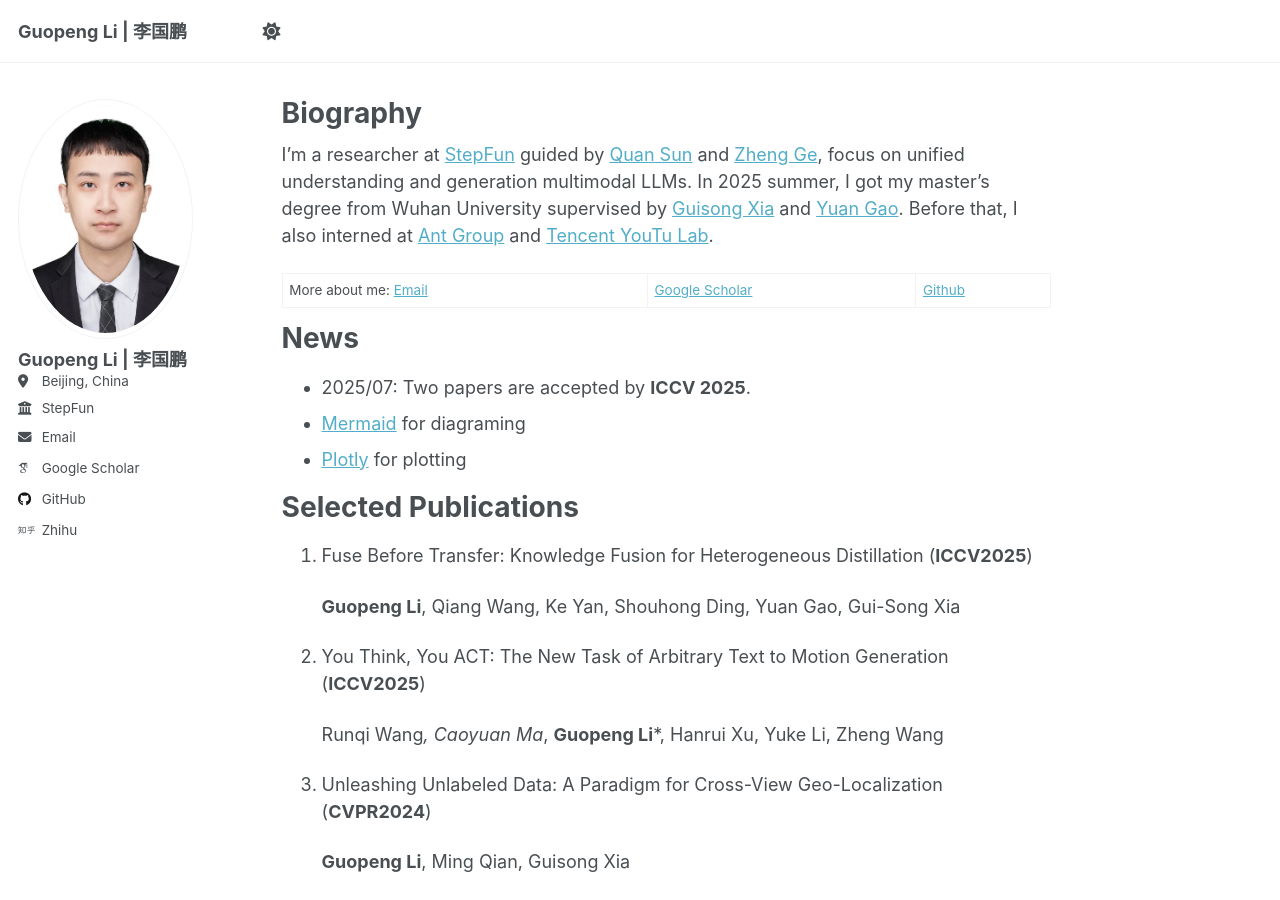
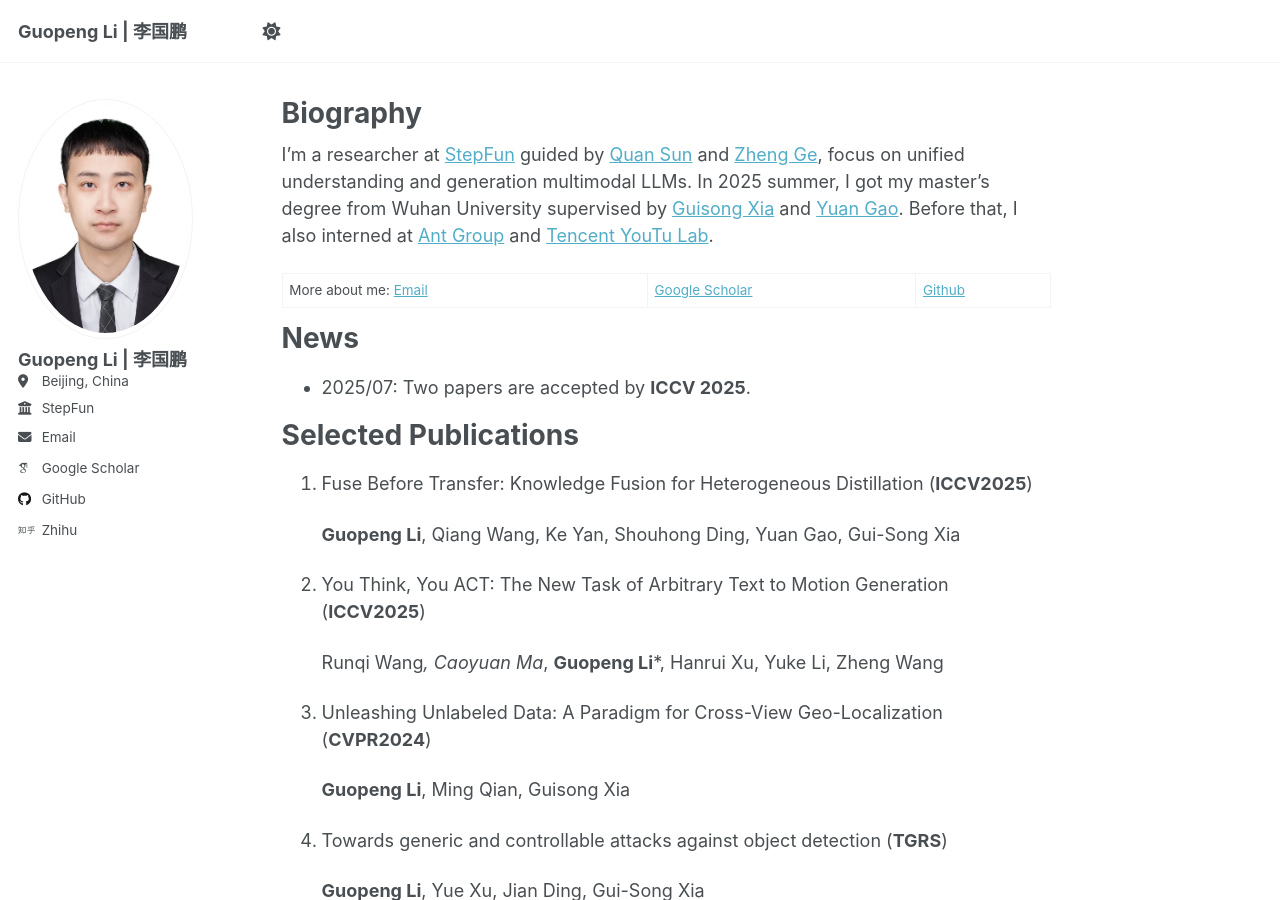
Before and after one commit to liguopeng0923/liguopeng0923.github.io, a Jekyll site: the page built from _pages/about.md, in a window 1280 px wide and 900 px high. Built offline with Jekyll 4.4.1, drawn with Linux system fonts in a browser that asks for light colours; some web fonts are replaced; a script that is not in the unit is left out.

Commit message:
Update about.md

```diff
--- a/_pages/about.md
+++ b/_pages/about.md
@@ -16,8 +16,6 @@ News
 ======
 
 - 2025/07: Two papers are accepted by **ICCV 2025**.
-- [Mermaid](https://mermaid.js.org/) for diagraming
-- [Plotly](https://plotly.com/javascript/) for plotting
 
 Selected Publications
 ======
```
